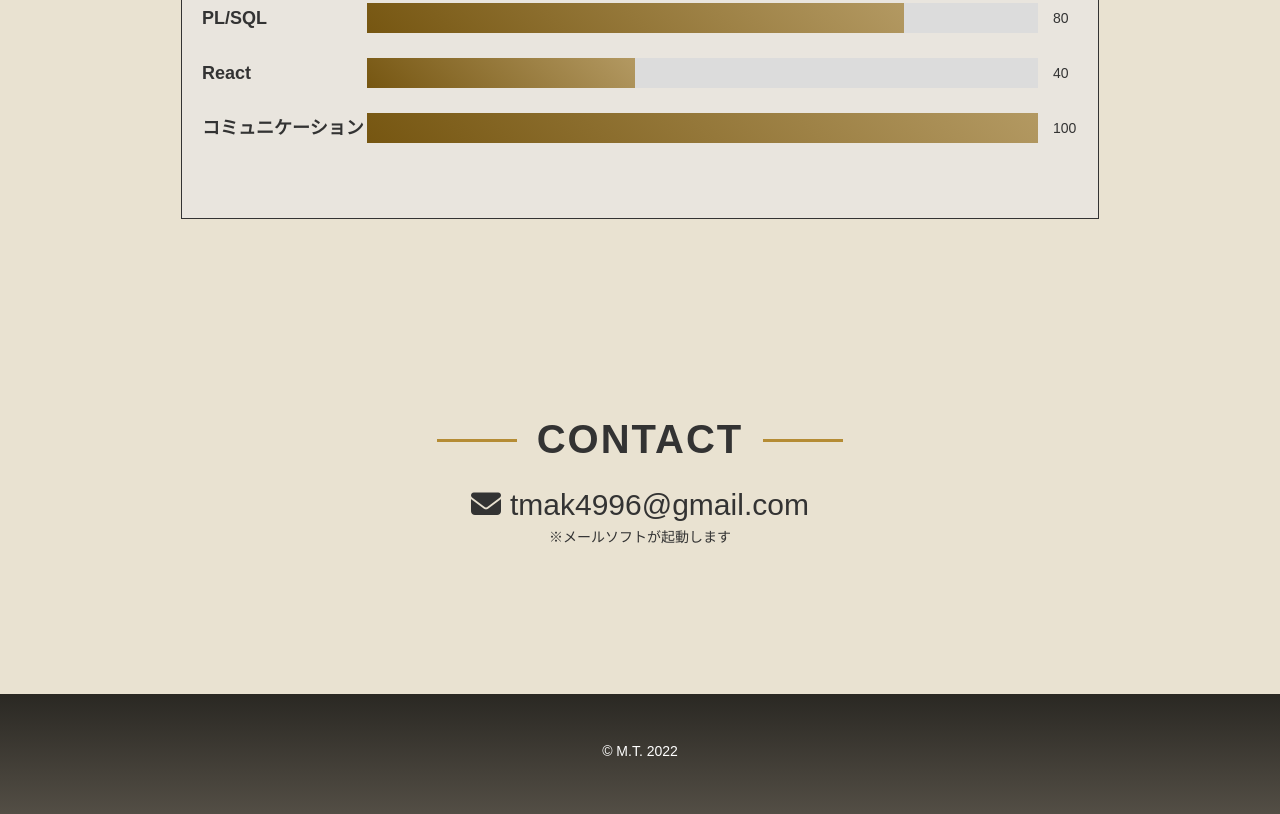
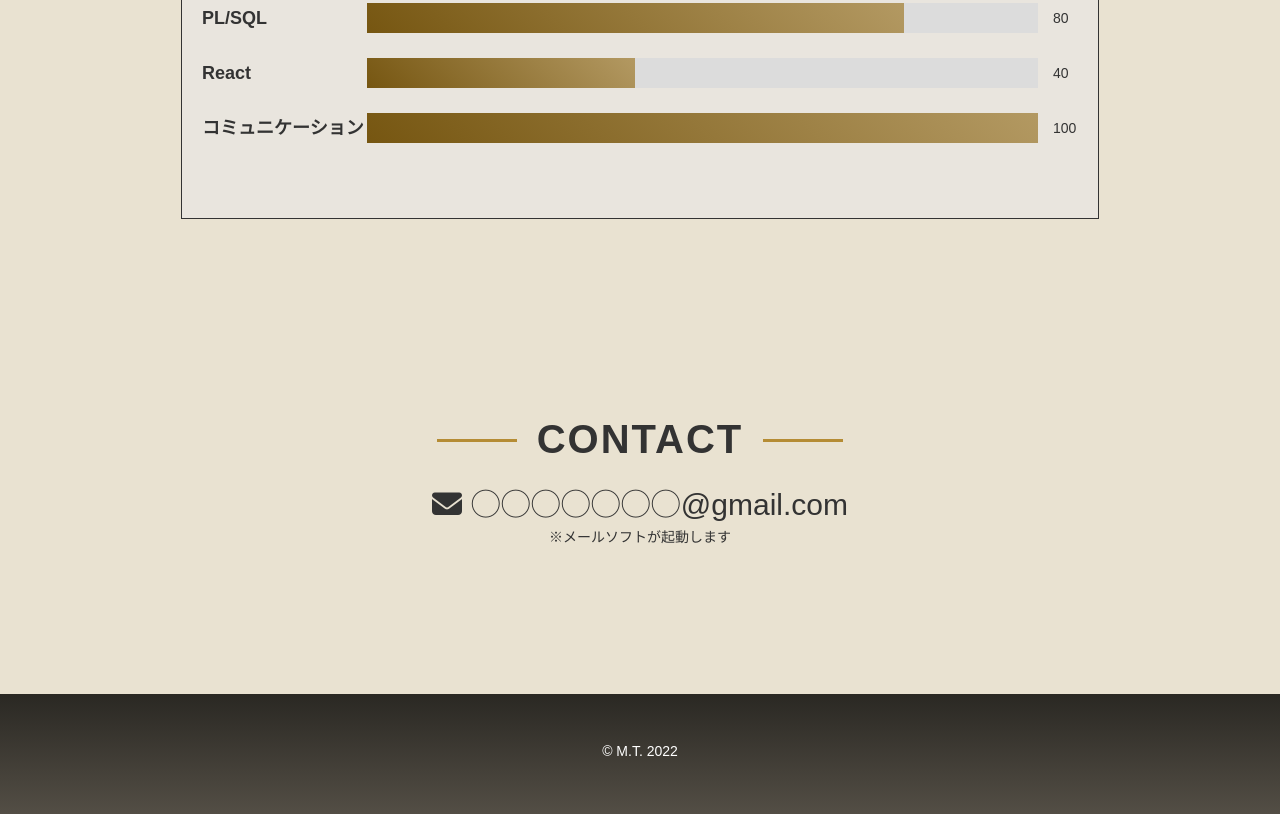
Before and after one commit to matsuyama49/portfolio, a plain HTML site: page index.html in a window 1280 px wide. Shown: the part 2608-3422 px from the top of the page. Drawn offline with nearby package versions, Linux system fonts and the light colour scheme.

Commit message:
Update index.html

```diff
--- a/index.html
+++ b/index.html
@@ -118,7 +118,7 @@
       <h2>CONTACT</h2>
       <div>
         <i class="fa-sharp fa-solid fa-envelope"></i>
-        <a href="mailto:tmak4996@gmai.com">tmak4996@gmail.com</a>
+        <a href="mailto:tmak4996@gmai.com">◯◯◯◯◯◯◯@gmail.com</a>
       </div>
       <div>
         <span>※メールソフトが起動します</span>
```
